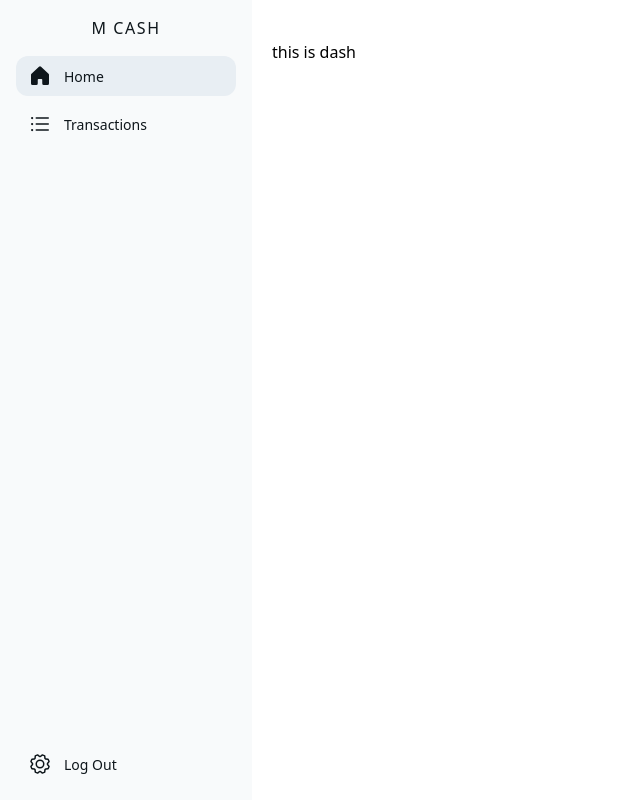
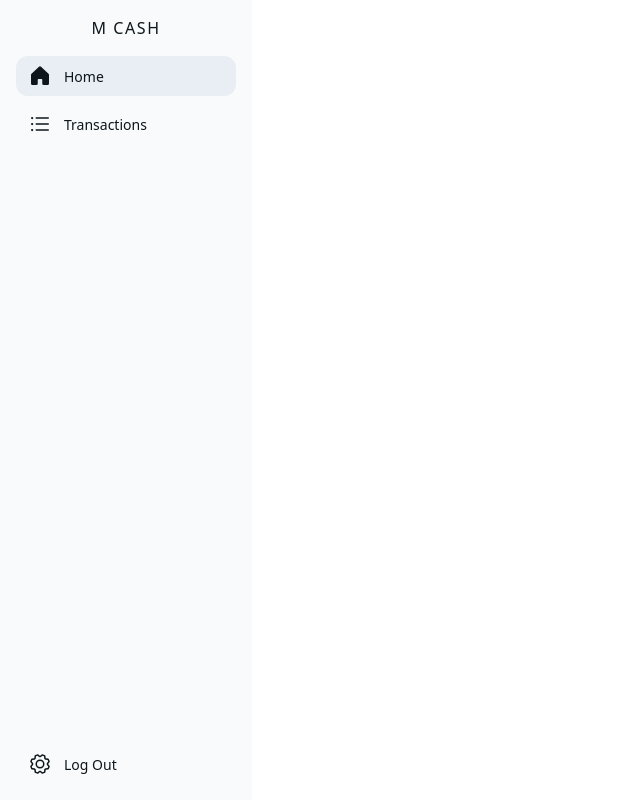
Before and after one commit to Mahbub2001/MCash_Frontend, a Next.js app: page /dash in a window 1280 px wide. Shown: the whole page, without its empty margins (0-640 px from the left). Built offline with nearby package versions, Linux system fonts and the light colour scheme; no server answers.

Commit message:
update-sidebar

```diff
--- a/src/app/(dashboard)/dash/page.js
+++ b/src/app/(dashboard)/dash/page.js
@@ -1,12 +1,18 @@
-"use client"
-import React, { useContext } from 'react'
+"use client";
+import { AuthContext } from "@/hooks/AuthProvider";
+import React, { useContext } from "react";
 
 function Dash() {
+  const { user } = useContext(AuthContext);
   return (
-    <div className='mt-10'>
-      this is dash
+    <div className="mt-10">
+      {user?.role === "agent" && !user?.isApproved && (
+        <div className="bg-red-100 border border-red-400 text-red-700 px-4 py-3 rounded relative" role="alert">
+          <p>You havent approved yet</p>
+        </div>
+      )}
     </div>
-  )
+  );
 }
 
-export default Dash
+export default Dash;
--- a/src/app/register/page.js
+++ b/src/app/register/page.js
@@ -11,7 +11,7 @@ import axios from "axios";
 import { useRouter } from "next/navigation";
 import { toast } from "react-toastify";
 
-const options = [{ role: "user" }, { role: "Agent" }];
+const options = [{ role: "user" }, { role: "agent" }];
 
 const Register = () => {
   const [selected, setSelected] = useState(options[0]);
@@ -46,8 +46,6 @@ const Register = () => {
       nid,
       role,
     };
-    // console.log(userData);
-    // return;
     axios.defaults.withCredentials = true;
     axios
       .post(`${process.env.NEXT_PUBLIC_API_URL}/auth/register`, userData)
--- a/src/components/Siderbar/Sidebar.js
+++ b/src/components/Siderbar/Sidebar.js
@@ -134,7 +134,7 @@ function Sidebar({ user, logout }) {
                 </div>
               </>
             )}
-            {user?.role === "Agent" && (
+            {user?.role === "agent" && (
               <>
                 <div className="flex items-center gap-3 px-3 py-2 rounded-xl">
                   <div className="flex items-center gap-3 px-4 py-2 rounded-xl shadow-sm">
@@ -149,16 +149,13 @@ function Sidebar({ user, logout }) {
                         isVisible ? "text-black" : "blur-sm text-gray-500"
                       }`}
                     >
-                      {user?.balance || "৳0.00"}
-                    </div>
-                    {/* <button
-                      onClick={() => setIsVisible(!isVisible)}
-                      className="text-gray-600 hover:text-black transition-all"
-                    >
-                      {isVisible ? <FiEyeOff size={18} /> : <FiEye size={18} />}
-                    </button> */}
+                      {user?.isApproved ? user?.balance || "0.00" : "0.00"}
                     </div>
                   </div>
+                </div>
+
+                {user?.isApproved ? (
+                  <>
                     <div className="flex items-center gap-3 px-3 py-2 rounded-xl">
                       <div
                         className="text-[#0e161b]"
@@ -231,6 +228,13 @@ function Sidebar({ user, logout }) {
                         Give A WithDraw Request
                       </Link>
                     </div>
+                  </>
+                ) : (
+                  <div className="text-sm text-red-500 px-3 py-2">
+                    Your account is not approved yet. Please wait for admin
+                    approval.
+                  </div>
+                )}
               </>
             )}
             {user?.role === "admin" && (
```
Lines whose indentation alone changed are shown as unchanged.
